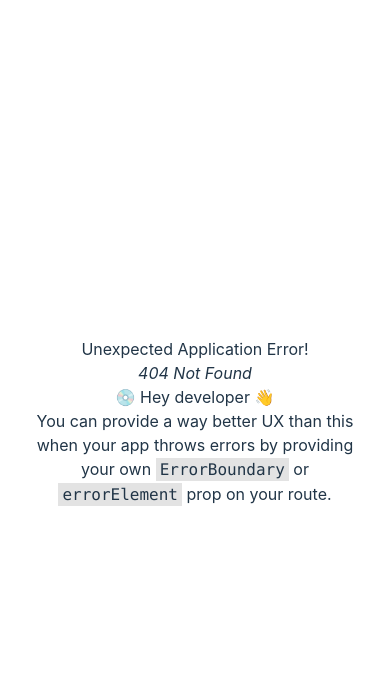
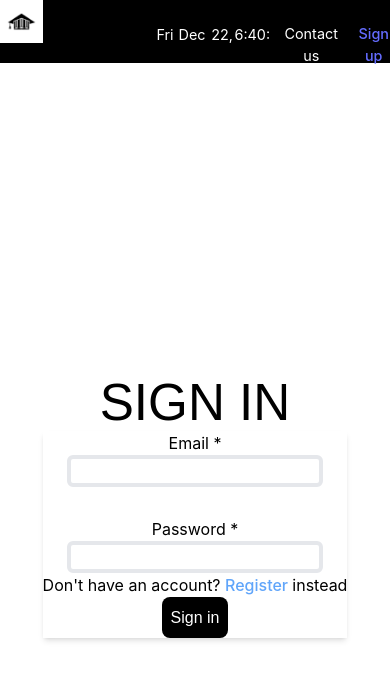
Before and after one commit to aakash6789/CampusConnectLive, a React (Vite) app in the folder client/: page /login in a window 390 px wide. Before the commit this address had no page. Shown: the top 680 px of the page. Built offline with nearby package versions, Linux system fonts and the light colour scheme.

Commit message:
Fully responsive

```diff
--- /dev/null
+++ b/client/context/AuthProvider.jsx
@@ -0,0 +1,17 @@
+import { createContext, useState , useContext} from "react";
+
+const AuthContext = createContext({});
+
+export const AuthProvider = ({ children }) => {
+    const [user, setUser] = useState({email: '',firstName: '',lastName: '',picture:'',phoneNo:Number});
+    const [uname,setUname]=useState('');
+    const [comment,setComments]=useState([]);
+
+    return (
+        <AuthContext.Provider value={{ user, setUser ,uname,setUname,comment, setComments}}>
+            {children}
+        </AuthContext.Provider>
+    )
+}
+
+export default AuthContext;
--- a/client/src/App.jsx
+++ b/client/src/App.jsx
@@ -4,6 +4,7 @@ import viteLogo from '../src/faviconCCL.svg'
 import './App.css'
 import Navbar from './components/Navbar'
 import Hero from './components/Hero'
+import Login from './components/Login'
 import {
   RouterProvider,
   NavLink,
@@ -26,6 +27,7 @@ const router = createBrowserRouter(
         }
       />
       <Route path="/register" element={<Register/>} />
+      <Route path="/login" element={<Login />} />
     </Route>
   )
 );
--- /dev/null
+++ b/client/src/components/Login.jsx
@@ -0,0 +1,137 @@
+import React, { useState } from 'react'
+
+import {useForm} from 'react-hook-form';
+import { NavLink, useLocation } from 'react-router-dom';
+import { useNavigate } from 'react-router-dom';
+import useAuth from '../hooks/useAuth';
+
+
+const Login = () => {
+  const {user,setUser,uname,setUname}=useAuth();
+    const {
+        register,
+        handleSubmit,
+        formState: { errors }
+      } = useForm();
+      const { reset } = useForm();
+      const formData={
+        email:"",
+        password:"",
+      }
+      const [text,setText]=useState("");
+      const navigate=useNavigate();
+      const onError=()=>{
+        console.log("enter again");
+        setText("Some details are missing, please enter all the details");
+      }
+            const onSubmit=(data)=>{
+               setText("");
+             for(let prop in formData){
+              // console.log(prop);
+               formData[prop]=data[prop];
+               }
+              //  console.log(formData);
+               callLog();
+            }
+
+            const callLog=async(req,res)=>{
+              const formDataJson=JSON.stringify(formData);
+               const savedUserResponse=await fetch(
+                `${import.meta.env.VITE_API_SERVER_BASE_URL}/auth/login`,{
+                  method:"POST",
+                  headers:{
+                    'Content-Type':'application/json'
+                  },
+                  credentials:'include',
+                  body:formDataJson
+                }
+               ).then(async(res)=>{
+                // const { token, user } = res.data;
+                // console.log(token);
+                if(res.status===200){
+                  const data = await res.json(); // Parse the JSON response
+                  const token = data.token; // Access the token property from the response data
+                  const temp=data.findUser;
+                 for(let prop in user){
+                  // console.log(prop);
+                 user[prop]= await data.findUser[prop];
+                   }
+                  //  console.log(user);
+                // console.log(temp);
+                // console.log(temp.phoneNo);
+                //  await setUser({
+                //   email: "bgjngr",
+                //   firstName: temp.firstName,
+                //   lastName:temp.lastName,
+                //   phoneNo:temp.phoneNo
+                //  });
+                //  console.log(user);
+                //  console.log(user.firstName);
+                 setUname(user.firstName);
+                // console.log('Token:', token);
+                const userJSONString = JSON.stringify(user);
+                 localStorage.setItem('jwt',`${token}`);
+                 localStorage.setItem('user',`${userJSONString}`);
+                   setText("Logged In");
+                  navigate(-1);
+                }
+                else if(res.status===404){
+                  setText("User does not exist");
+                }
+                else if(res.status===401){
+                  setText("Invalid credentials.");
+                }
+
+              })
+               .catch(err=>{
+                 console.log("Error is:",err);
+               })
+            }
+  return (
+    <div className=' md:h-[640px] xs:h-[532px]'>
+             <h1 className='md:text-6xl mt-[20vh] font-bebasNeue   text-black  xs:text-4xl'>SIGN IN</h1>
+        {/* <h1 className='text-6xl font-bebasNeue mt-[160px] ml-[660px] mr-[705px]'>SIGN UP</h1> */}
+      <div className=' bg-white text-black md:w-[720px] md:h-[480px]  md:pt-[80px] md:mt-[40px] shadow-md  xs:h-[430px]'>
+      <form action="" className='xs:mt-[30px] xs:pt-[30px] md:mt-[0px]' onSubmit={handleSubmit(onSubmit)}>
+      <div className='md:text-left xs:text-center'>
+            <label htmlFor="email" className='xs:text-left md:font-roboto md:ml-[31px] xs:mr-[340px]'>Email *</label>
+            <br/>
+            <input id='email' name='email' type='email' className='xs:w-[386px] xs:h-[54px] xs:mt-[5px] md:ml-[30px] border-[4px] md:w-[660px] rounded-md md:h-[48px] md:mt-[5px] md:p-2'  {...register("email",{
+              required:true,
+              minLength:4,
+              pattern: /^[^@ ]+@[^@ ]+\.[^@ .]{2,}$/
+            })}/>
+            {errors.email && errors.email.type === "required" && (
+            <p className="errorMsg text-red-500 md:ml-[30px] xs:mr-[260px] xs:w-[130px] xs:ml-[70px]">Email is required.</p>
+          )}
+          {errors.email && errors.email.type === "pattern" && (
+            <p className="errorMsg text-red-500 md:ml-[30px] xs:mr-[260px] ">Email is not valid.</p>
+          )}
+        </div>
+        <div className='md:text-left xs:text-center mt-[30px]'>
+            <label htmlFor="password" className='xs:text-left md:font-roboto md:ml-[31px] xs:mr-[310px]'>Password *</label>
+            <br/>
+            <input id='password' name='password' type='password' className='xs:w-[386px] xs:h-[54px] xs:mt-[5px] md:ml-[30px] border-[4px] md:w-[660px] rounded-md md:h-[48px] md:mt-[5px] md:p-2'  {...register("password",{
+              required:true,
+              minLength:4
+            })}/>
+            {errors.password && errors.password.type === "required" && (
+            <p className="errorMsg text-red-500 ml-[68px] xs:mr-[262px] xs:w-[160px]">Password is required.</p>
+          )}
+            {errors.password && errors.password.type === "minLength" && (
+            <p className="errorMsg text-red-500 ml-[30px] xs:mr-[120px]">
+              Password should be at-least 6 characters.
+            </p>
+          )}
+        </div>
+
+        <p className='md:ml-[200px] md:pl-[6px] md:mt-[15px] md:mr-[200px] xs:mt-[50px] xs:ml-[110px] xs:mr-[135px] text-[1em]'>Don't have an account? <NavLink to='/register' className='text-blue-400' >Register </NavLink> instead</p>
+        {text && (<p className='text-red-500 text-center pt-[20px]'>{text}</p>)}
+        <button type="submit" className='bg-black text-white md:mt-[25px] md:w-[660px]  p-[0.45rem] font-bebasNeue hover:bg-black hover:text-yellow-200 xs:mt-[20px] xs:w-[386px] xs:mb-[20px]'>Sign in</button>
+      </form>
+      </div>
+    </div>
+  )
+}
+
+export default Login;
--- a/client/src/components/Register.jsx
+++ b/client/src/components/Register.jsx
@@ -68,10 +68,10 @@ const Register = () => {
     <div>
       {flag===1?<Login/>:(
     <div className='md:h-[1300px] md:pt-[100px] text-white  xs:h-[1200px]'>
-        <h1 className='md:text-8xl font-bebasNeue ml-[6vw]  text-black text-1xl md:mt-[0px] mt-[8vh]  '>SIGN UP</h1>
+        <h1 className='md:text-8xl font-bebasNeue   text-black text-1xl md:mt-[0px] mt-[8vh]  '>SIGN UP</h1>
 
 
-      <div className=' bg-white text-black md:w-[720px] md:h-[990px] ml-[6vw] md:pt-[80px] md:mt-[40px] shadow-md md:shadow-white xs:h-[990px]'>
+      <div className=' bg-white text-black md:w-[720px] md:h-[990px]  md:pt-[80px] md:mt-[40px] shadow-md  xs:h-[990px]'>
       <form action="" className='xs:mt-[30px] xs:pt-[30px] md:mt-[0px]' onSubmit={handleSubmit(onSubmit,onError)} encType='multipart/formData' >
       <div className='md:text-left xs:text-center'>
             <label htmlFor="email" className='xs:text-left font-roboto md:ml-[31px] xs:mr-[340px]'>Email *</label>
@@ -156,9 +156,9 @@ const Register = () => {
         </p>
         </label>
         </div>
-        <p className=' md:pl-[6px] md:mt-[15px] xs:mt-[50px] '>Have an account? <NavLink to='/login' className='text-blue-400' >Login </NavLink> instead</p>
+        <p className=' md:pl-[6px] md:mt-[15px] xs:mt-[15vh] '>Have an account? <NavLink to='/login' className='text-blue-400' >Login </NavLink> instead</p>
         {text && (<p className='text-red-500 text-center pt-[20px]'>{text}</p>)}
-        <button type="submit" className='bg-black text-white md:mt-[25px] md:w-[660px] md:ml-[30px] p-[0.45rem] font-bebasNeue  hover:text-yellow-200 xs:mt-[20px] xs:ml-[60px] xs:w-[386px] xs:mb-[20px]'>Sign up</button>
+        <button type="submit" className='bg-black text-white md:mt-[25px] md:w-[660px]  p-[0.45rem] font-bebasNeue  hover:text-yellow-200 xs:mt-[20px]  xs:w-[386px] xs:mb-[20px]'>Sign up</button>
       </form>
       </div>
       </div>
--- /dev/null
+++ b/client/src/hooks/useAuth.js
@@ -0,0 +1,7 @@
+import { useContext } from "react";
+import AuthContext from "../../context/AuthProvider";
+
+const useAuth=()=>{
+    return useContext(AuthContext);
+}
+export default useAuth;
```
Also changed, not shown: 2 other files (tests, documents, lock files or other folders).
